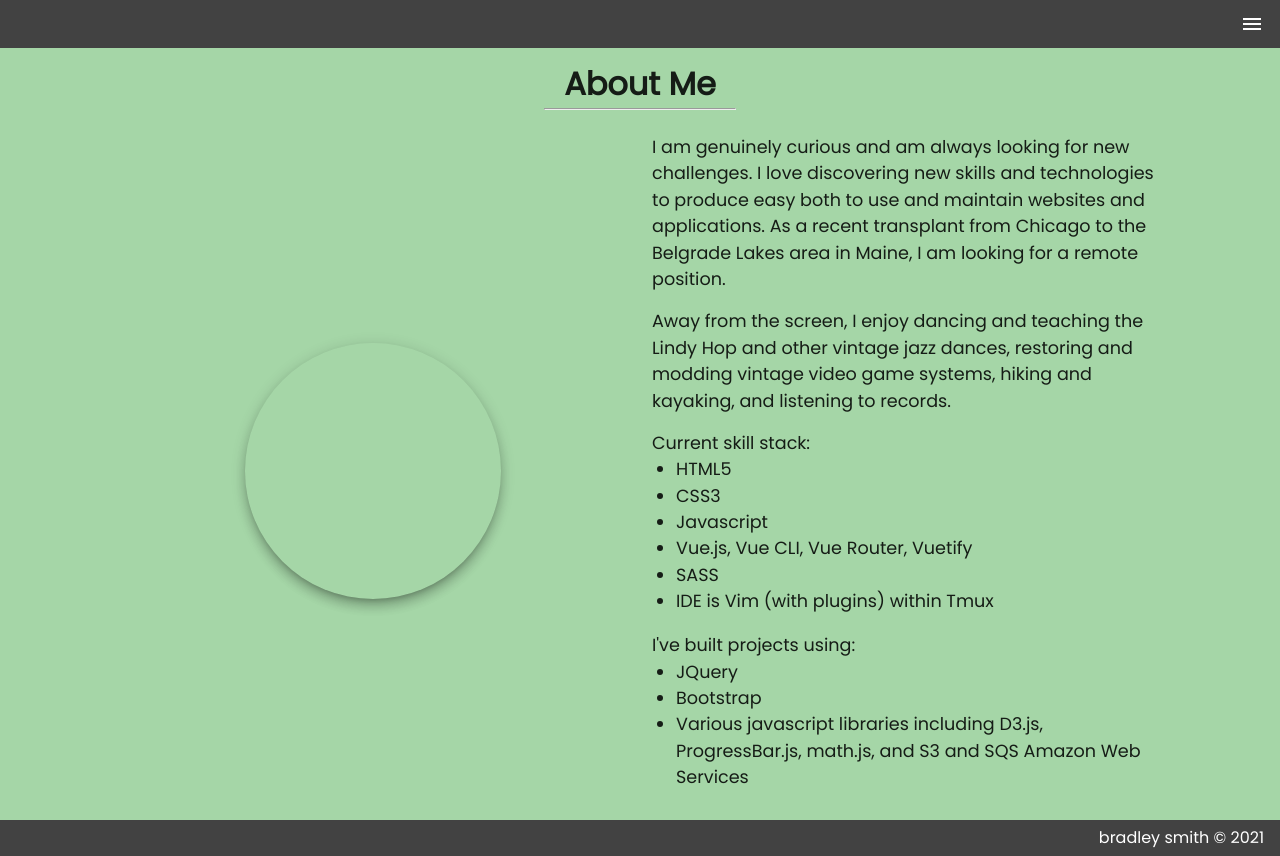
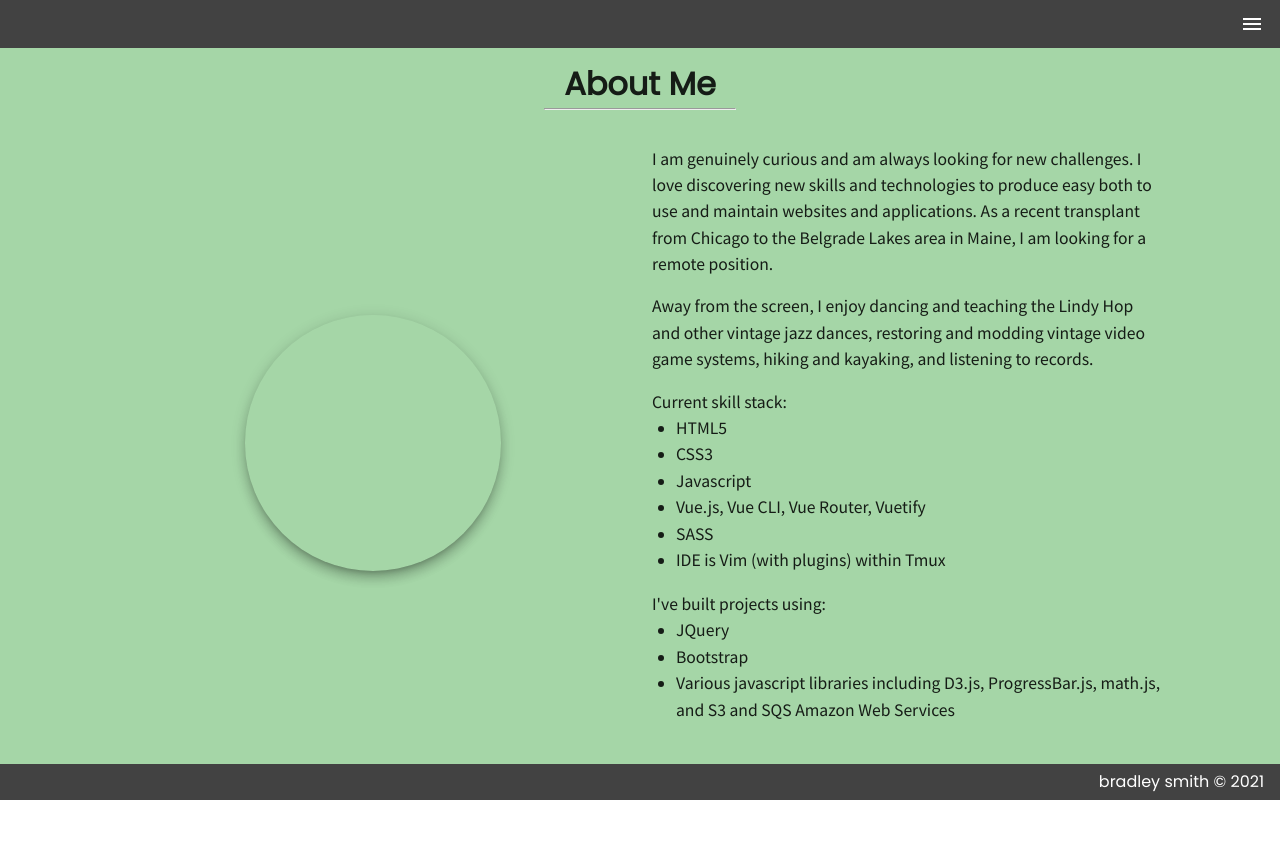
Before and after one commit to bradleyhop/new-portfolio, a Vue app: page /about in a window 1280 px wide. After the commit the page ends 800 px from the top, so only its background shows below. Built offline with nearby package versions, Linux system fonts and the light colour scheme.

Commit message:
fix Source Sans Pro linking; adjust fonts

```diff
--- a/public/index.html
+++ b/public/index.html
@@ -13,7 +13,7 @@
     <!-- google fonts -->
     <link rel="preconnect" href="https://fonts.gstatic.com">
     <link
-        href="https://fonts.googleapis.com/css2?family=Raleway&family=Open+Sans:wght@300&family=Poppins&family=Source+Sans+pro&display=swap"
+        href="https://fonts.googleapis.com/css2?family=Raleway&family=Poppins&family=Source+Sans+Pro&display=swap"
           rel="stylesheet">
 
     <!-- material icons cdn -->
--- a/src/components/ExpansionPanel.vue
+++ b/src/components/ExpansionPanel.vue
@@ -95,6 +95,6 @@ export default {
 <style lang="scss" scoped>
 .cert-copy {
   font-family: $Source-Sans-Pro;
-  margin-bottom: 1em;
+  margin-bottom: 1rem;
 }
 </style>
--- a/src/views/About.vue
+++ b/src/views/About.vue
@@ -97,7 +97,8 @@ export default {
 }
 
 .me-copy {
-  font-size: 1.1em;
+  font-family: $Source-Sans-Pro;
+  font-size: 1.1rem;
 }
 
 .list-group {
--- a/src/views/Contact.vue
+++ b/src/views/Contact.vue
@@ -125,7 +125,8 @@ export default {
 }
 
 .copy-contact {
-  font-size: 1.5em;
+  font-family: $Source-Sans-Pro;
+  font-size: 1.75rem;
   text-align: center;
 }
 
--- a/src/views/Portfolio.vue
+++ b/src/views/Portfolio.vue
@@ -126,6 +126,7 @@ export default {
 
 .heading-copy {
   font-family: $Source-Sans-Pro;
+  font-size: 1.1rem;
 }
 
 .expan-panel {
```
